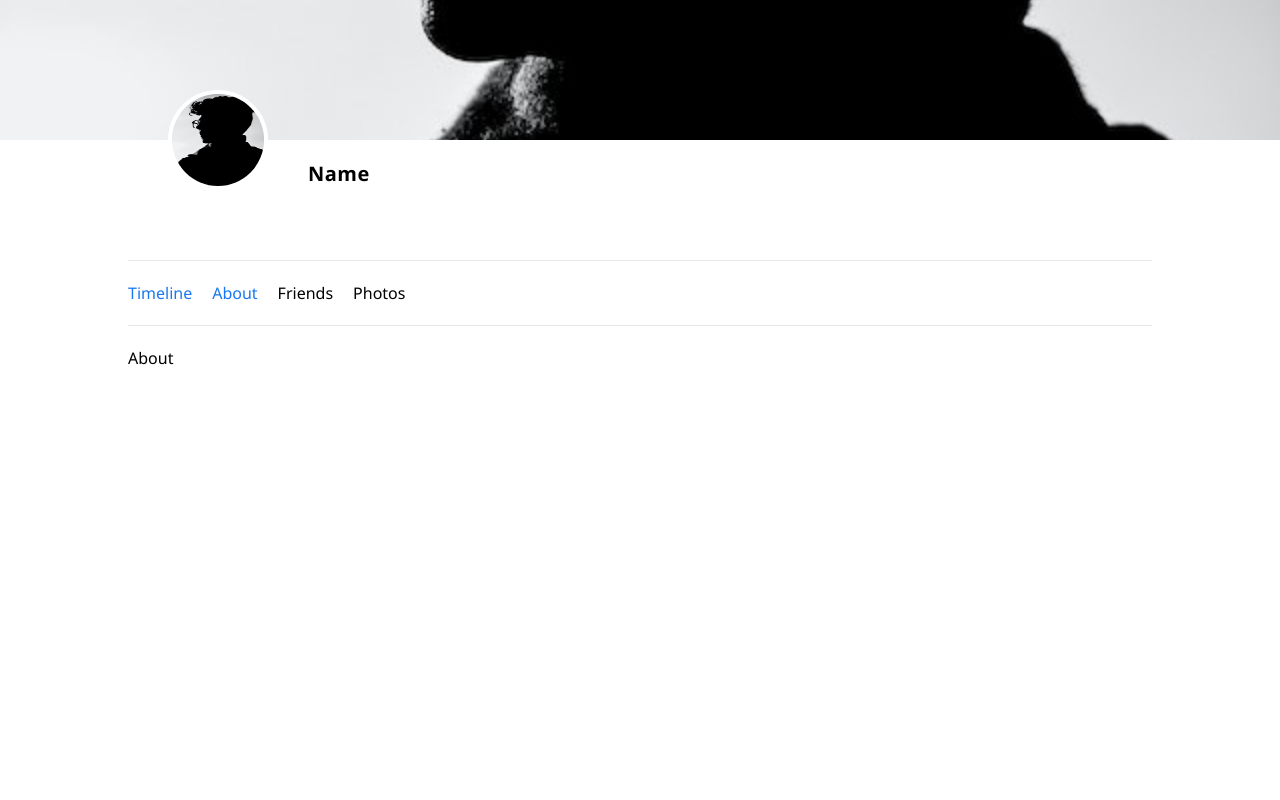
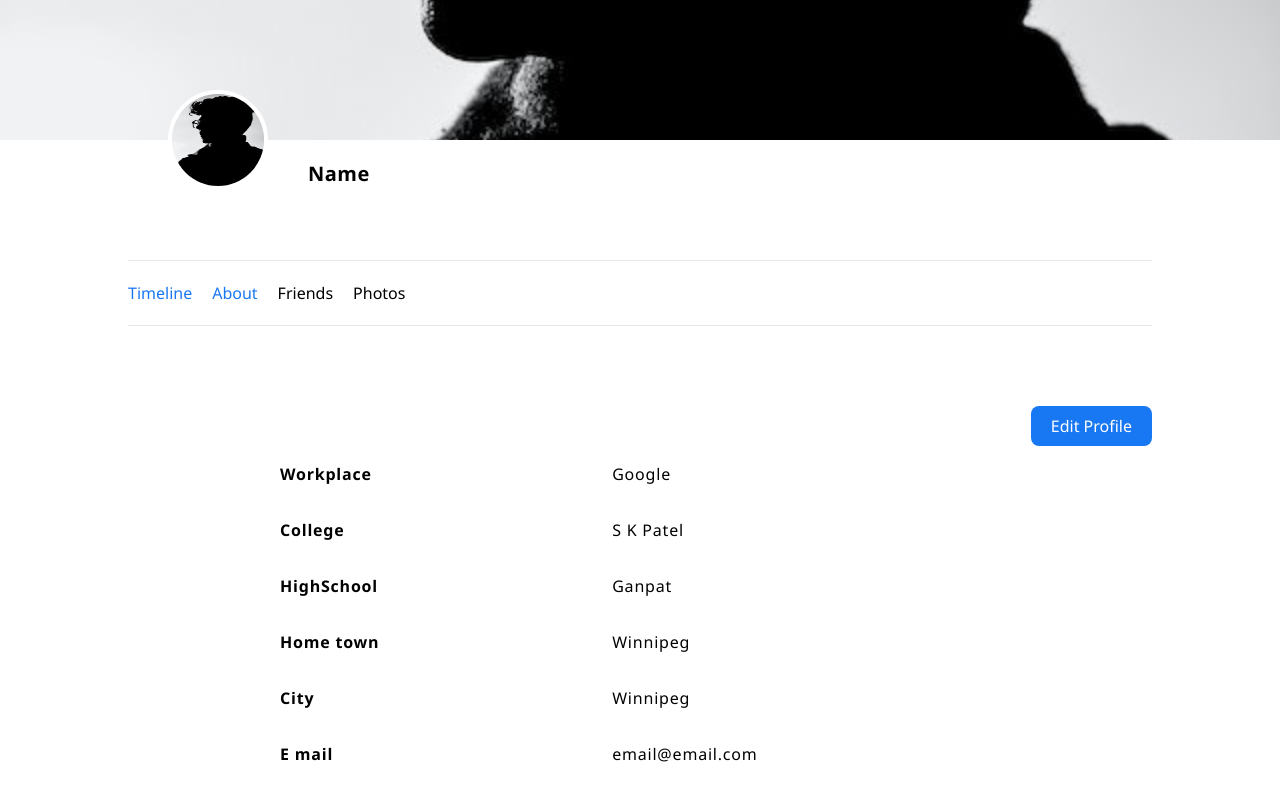
Before and after one commit to HelloBrijesh/Social-Network-MERN, a React (Vite) app in the folder client/: page /profile/about in a window 1280 px wide. Shown: the part 220-1020 px from the top of the page. Before the commit the page ends 800 px from the top, so only its background shows below. Built offline with nearby package versions, Linux system fonts and the light colour scheme.

Commit message:
Added profile page template

```diff
--- a/client/src/components/About.jsx
+++ b/client/src/components/About.jsx
@@ -1,5 +1,41 @@
 const About = () => {
-  return <div>About</div>;
+  return (
+    <div className="">
+      <div className="relative text-right">
+        <button className="px-5 py-2 mt-5 bg-blue text-white rounded-lg">
+          Edit Profile
+        </button>
+        <table className="max-w-7xl w-3/4 mx-auto text-base text-left tracking-wider">
+          <tbody>
+            <tr>
+              <td className="px-6 py-4 font-bold">Workplace</td>
+              <td className="px-6 py-4">Google</td>
+            </tr>
+            <tr>
+              <td className="px-6 py-4 font-bold">College</td>
+              <td className="px-6 py-4">S K Patel</td>
+            </tr>
+            <tr>
+              <td className="px-6 py-4 font-bold">HighSchool</td>
+              <td className="px-6 py-4">Ganpat</td>
+            </tr>
+            <tr>
+              <td className="px-6 py-4 font-bold">Home town</td>
+              <td className="px-6 py-4">Winnipeg</td>
+            </tr>
+            <tr>
+              <td className="px-6 py-4 font-bold">City</td>
+              <td className="px-6 py-4">Winnipeg</td>
+            </tr>
+            <tr>
+              <td className="px-6 py-4 font-bold">E mail</td>
+              <td className="px-6 py-4">email@email.com</td>
+            </tr>
+          </tbody>
+        </table>
+      </div>
+    </div>
+  );
 };
 
 export default About;
--- a/client/src/components/CreatePost.jsx
+++ b/client/src/components/CreatePost.jsx
@@ -1,3 +1,5 @@
+import { FontAwesomeIcon } from "@fortawesome/react-fontawesome";
+import { faImage } from "@fortawesome/free-solid-svg-icons";
 const CreatePost = ({ isVisible, onClose }) => {
   if (!isVisible) return null;
 
@@ -37,8 +39,12 @@ const CreatePost = ({ isVisible, onClose }) => {
                 placeholder="What's on your mind, Brijesh ?"
               ></textarea>
             </div>
+            <div className="flex justify-between py-5 px-3 mb-5 border rounded-lg">
+              <p className="">Add to your post</p>
+              <FontAwesomeIcon icon={faImage} className="text-2xl" />
+            </div>
             <div className="text-center">
-              <button className="w-3/5 p-3 bg-blue font-bold text-white text-lg border border-none rounded-lg">
+              <button className="w-full p-3 bg-blue font-bold text-white text-lg border border-none rounded-lg">
                 Post
               </button>
             </div>
--- a/client/src/components/Photos.jsx
+++ b/client/src/components/Photos.jsx
@@ -1,7 +1,9 @@
 const Photos = () => {
   return (
-    <div className="">
-      <div></div>
+    <div className="flex flex-wrap justify-start gap-x-6 gap-y-16">
+      <div className="shadow-lg rounded-lg overflow-hidden">
+        <img src="/profileImage.jpg" alt="" className="w-[150px] h-[150px]" />
+      </div>
     </div>
   );
 };
--- a/client/src/components/Posts.jsx
+++ b/client/src/components/Posts.jsx
@@ -1,5 +1,7 @@
 import { useEffect, useState } from "react";
 import axios from "axios";
+import { FontAwesomeIcon } from "@fortawesome/react-fontawesome";
+import { faRightToBracket } from "@fortawesome/free-solid-svg-icons";
 
 const Posts = () => {
   // const [isLoading, setIsLoading] = useState(false);
@@ -63,6 +65,22 @@ const Posts = () => {
         <span>Like</span>
         <span>Comment</span>
       </div>
+      <hr></hr>
+      <div className="flex items-center px-3 py-2 gap-3">
+        <img
+          src="/profileImage.jpg"
+          alt=""
+          className="w-[30px] h-[30px] rounded-full"
+        />
+        <input
+          type="text"
+          placeholder="Write a comment..."
+          className="focus:outline-none font-bolder text-start p-2 bg-white-smoke w-full rounded-3xl text-slate-500"
+        />
+        <button className="">
+          <FontAwesomeIcon icon={faRightToBracket} />
+        </button>
+      </div>
     </div>
   );
 };
--- a/client/src/pages/Profile.jsx
+++ b/client/src/pages/Profile.jsx
@@ -34,7 +34,7 @@ const Profile = () => {
             </ul>
           </div>
           <hr className="my-5"></hr>
-          <div className="">
+          <div className="pt-10 pb-28">
             <Outlet />
           </div>
         </div>
```
